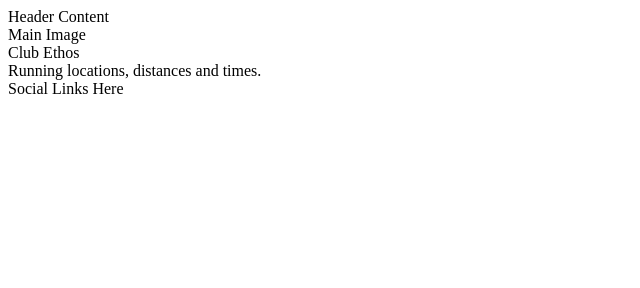
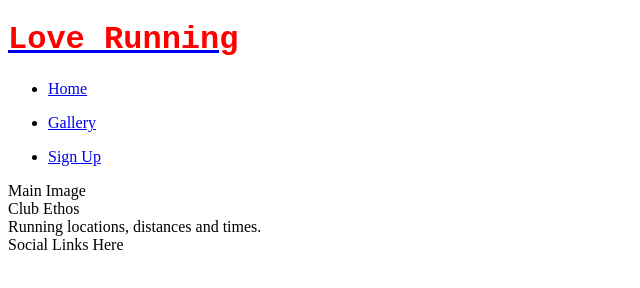
Before and after one commit to JamieT966/love-running, a plain HTML site: page index.html in a window 1280 px wide. Shown: the whole page, without its empty margins (0-640 px from the left). Drawn offline with Linux system fonts and the light colour scheme.

Commit message:
Added basic header structure

```diff
--- a/index.html
+++ b/index.html
@@ -11,7 +11,17 @@
 </head>
 <body>
 
-    <header>Header Content</header>
+    <header>
+        <a href="index.html">
+            <h1>Love Running</h1>
+        </a>
+
+        <nav>
+            <ul><li><a href="index.html">Home</a></li></ul>
+            <ul><li><a href="#">Gallery</a></li></ul>
+            <ul><li><a href="#">Sign Up</a></li></ul>
+        </nav>
+    </header>
 
     <section>
         Main Image
```
